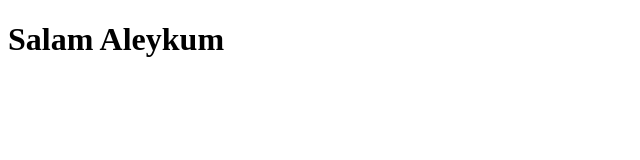
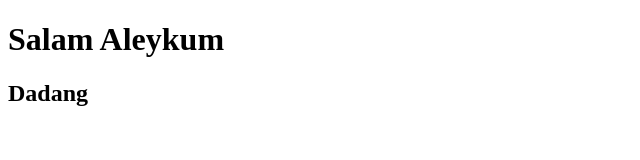
Before and after one commit to Chingiz-xan/learnReact, a plain HTML site: page index.html in a window 1280 px wide. Shown: the whole page, without its empty margins (0-640 px from the left). Drawn offline with Linux system fonts and the light colour scheme.

Commit message:
index.html mod

```diff
--- a/index.html
+++ b/index.html
@@ -10,7 +10,7 @@
 
 
     <h1>Salam Aleykum</h1>
-
+<h2>Dadang</h2>
     <script src="script.js"></script>
 </body>
 </html>
```
